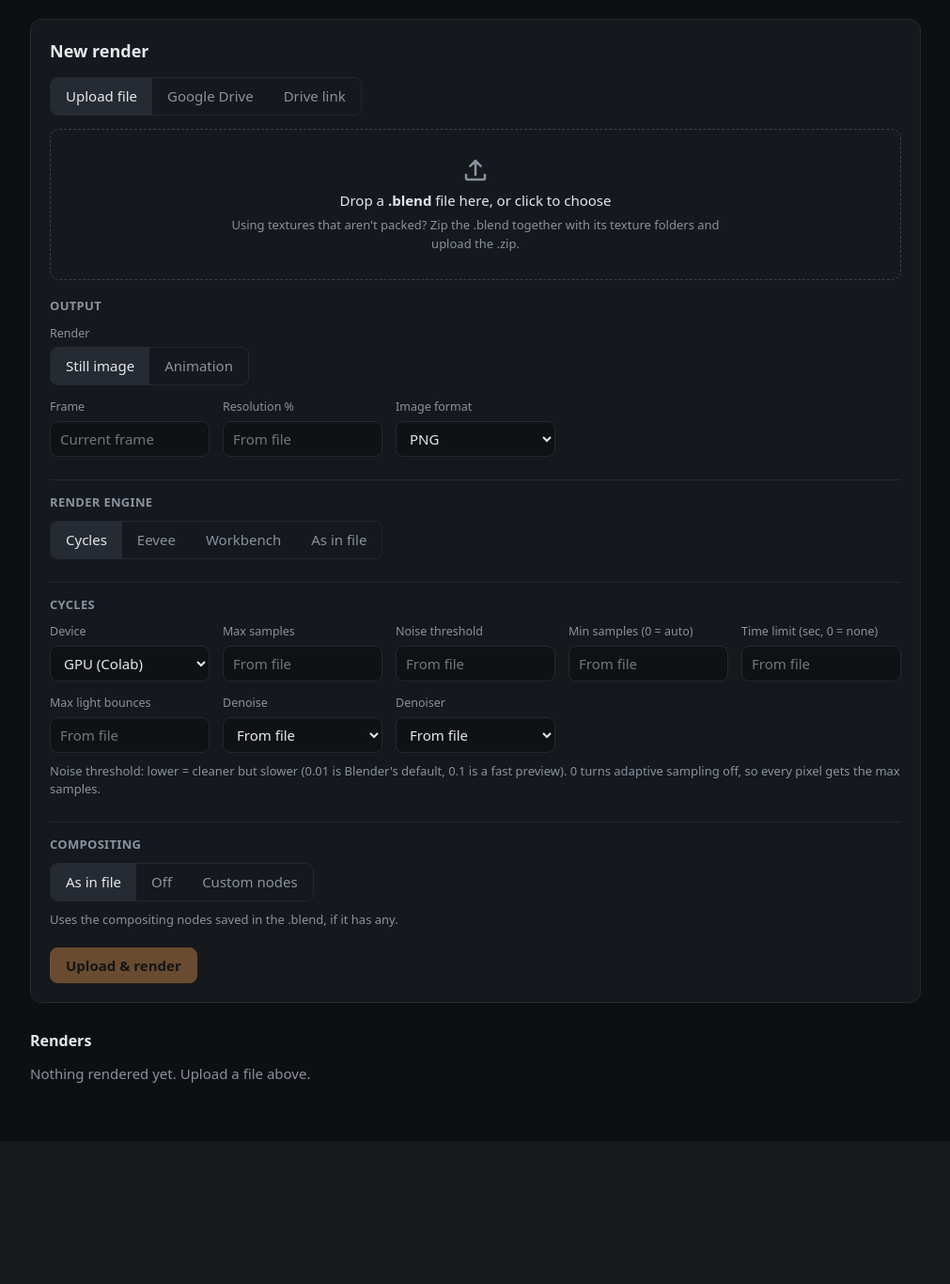
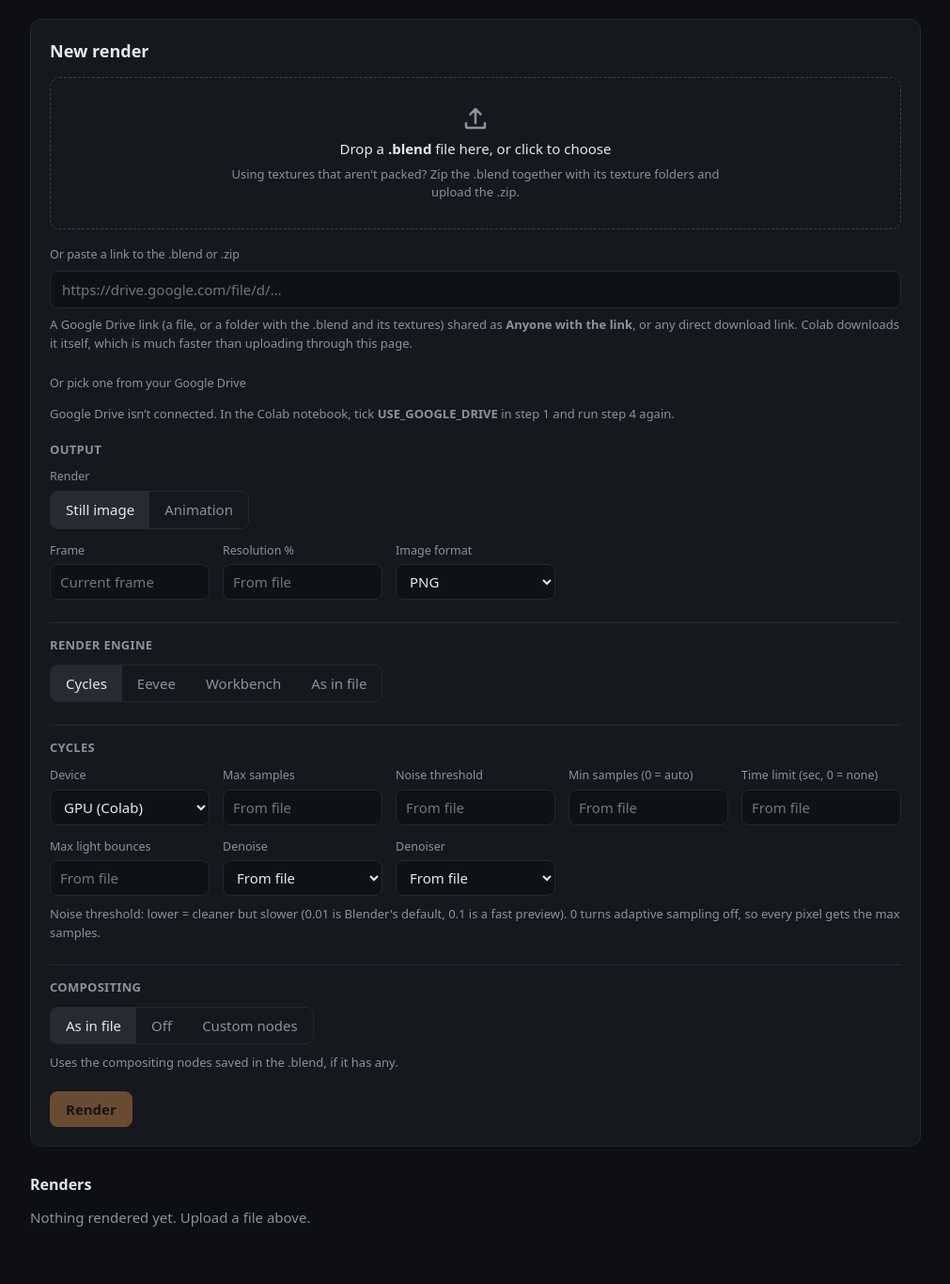
Before and after one commit to DCLEGEND2026/BlenderRender, a Flask app: page / in a window 1280 px wide. Shown: the part 64-1430 px from the top of the page at 94% size, without its empty margins (134-1145 px from the left). Before the commit the page ends 1216 px from the top, so only its background shows below. Run offline with Flask 3, Linux system fonts and the light colour scheme; data that the repository does not hold is empty.

Commit message:
Render again, one place to pick the file, Blend files folder on Drive
- Render again on a render's card puts its settings in the form and uses
  the same file (hard links for uploads, the Drive file itself for Drive
  files), so a changed setting needs no new upload. Custom nodes built
  for the render are kept.
- The Upload / Google Drive / Drive link tabs are gone: the drop zone, a
  link box and the Drive file list sit together, and choosing one clears
  the others.
- The link box takes Google Drive file and folder links and any direct
  download link (Dropbox links are fixed up to download). A file saved
  without .blend / .zip is recognised by its content; a web page gives a
  clear error.
- The notebook makes My Drive/BlenderRender/Blend files for files to
  render and .../Renders for step 5. The list refreshes when you come
  back to the tab.
- Open compositor shows on a Custom nodes render right away, not only
  after the first frame.

```diff
--- a/app/server.py
+++ b/app/server.py
@@ -226,21 +226,27 @@ def drive_path(rel):
     return path if path.lower().endswith((".blend", ".zip")) else None
 
 
-def drive_link(url):
-    """(gdown URL, is a folder) for a Google Drive share link, or None if it isn't one."""
+def file_link(url):
+    """(URL to download, is a Drive folder, from Google Drive) for a link from the page, or None.
+    Google Drive share links (files and folders) and direct download links both work."""
     try:
         u = urlparse(str(url).strip())
     except ValueError:
         return None
-    if u.scheme not in ("http", "https") or u.hostname not in DRIVE_HOSTS:
+    if u.scheme not in ("http", "https") or not u.hostname:
         return None
-    parts = [p for p in u.path.split("/") if p]
-    if "folders" in parts and parts.index("folders") + 1 < len(parts):
-        fid = parts[parts.index("folders") + 1]
-        return ("https://drive.google.com/drive/folders/" + fid, True) if RE_DRIVE_ID.match(fid) else None
-    fid = parts[parts.index("d") + 1] if "d" in parts and parts.index("d") + 1 < len(parts) else \
-        (parse_qs(u.query).get("id") or [""])[0]
-    return ("https://drive.google.com/uc?id=" + fid, False) if RE_DRIVE_ID.match(fid) else None
+    if u.hostname in DRIVE_HOSTS:
+        parts = [p for p in u.path.split("/") if p]
+        if "folders" in parts and parts.index("folders") + 1 < len(parts):
+            fid = parts[parts.index("folders") + 1]
+            return ("https://drive.google.com/drive/folders/" + fid, True, True) if RE_DRIVE_ID.match(fid) else None
+        fid = parts[parts.index("d") + 1] if "d" in parts and parts.index("d") + 1 < len(parts) else \
+            (parse_qs(u.query).get("id") or [""])[0]
+        return ("https://drive.google.com/uc?id=" + fid, False, True) if RE_DRIVE_ID.match(fid) else None
+    if u.hostname.endswith("dropbox.com"):  # a share link opens a web page unless dl=1
+        query = [q for q in u.query.split("&") if q and not q.startswith("dl=")] + ["dl=1"]
+        return (u._replace(query="&".join(query)).geturl(), False, False)
+    return (u.geturl(), False, False)
 
 
 # ---- Jobs ------------------------------------------------------------------------
@@ -268,11 +274,22 @@ def create_job():
             return jsonify(job=jobs.create_from_drive(path, opts).to_dict())
         except ValueError as e:
             return jsonify(error=str(e)), 400
-    if "drive_url" in body:
-        link = drive_link(body["drive_url"])
+    if "url" in body:
+        link = file_link(body["url"])
         if not link:
-            return jsonify(error="Paste a Google Drive link to a file or folder (drive.google.com/...)"), 400
-        return jsonify(job=jobs.create_from_link(link[0], link[1], opts).to_dict())
+            if any(h in str(body["url"]) for h in DRIVE_HOSTS):
+                return jsonify(error="That Google Drive link isn't to a file or folder. Use Share → Copy link "
+                                     "on the file (or the folder) itself."), 400
+            return jsonify(error="That doesn't look like a link. Paste the whole thing, starting with https://"), 400
+        return jsonify(job=jobs.create_from_link(*link, opts=opts).to_dict())
+    if "again" in body:  # the same file as an earlier render, with new settings
+        old = get_job(str(body["again"]))
+        if opts["compositing"]["mode"] == "custom" and old.custom_compositing():
+            opts["compositing"] = old.opts["compositing"]  # keep the nodes built for it
+        try:
+            return jsonify(job=jobs.create_again(old, opts).to_dict())
+        except ValueError as e:
+            return jsonify(error=str(e)), 400
     upload_id = str(body.get("upload_id", ""))
     filename = os.path.basename(str(body.get("filename", "")))
     path = os.path.join(UPLOAD_DIR, upload_id + ".part")
--- a/app/static/app.js
+++ b/app/static/app.js
@@ -73,8 +73,15 @@
         drop.classList.add('has');
         dropMain.textContent = f.name;
         dropSub.textContent = size(f.size) + ' · click to choose another file';
-        syncSource();
+        use('upload');
         showMsg('');
+    }
+    function clearFile() {
+        chosen = null;
+        fileInput.value = '';
+        drop.classList.remove('has');
+        dropMain.innerHTML = 'Drop a <b>.blend</b> file here, or click to choose';
+        dropSub.textContent = 'Using textures that aren’t packed? Zip the .blend together with its texture folders and upload the .zip.';
     }
     fileInput.addEventListener('change', function () { setFile(fileInput.files[0]); });
     ['dragenter', 'dragover'].forEach(function (ev) {
@@ -103,31 +110,50 @@
     });
     syncForm();
 
-    // ---- Where the file comes from: upload, the mounted Google Drive folder, or a Drive link
+    // ---- Where the file comes from ------------------------------------------------
+    // An upload, a link, or a file in the Google Drive folder: choosing one clears the
+    // others. "Render again" on a render uses that render's file instead.
+    var linkInput = document.getElementById('link'), linkBox = document.getElementById('link-box');
     var driveList = document.getElementById('drive-list'), driveWhere = document.getElementById('drive-where');
-    var driveUrl = document.getElementById('drive-url');
-    var drivePick = null, driveLoaded = false;
+    var driveRefresh = document.getElementById('drive-refresh');
+    var againBox = document.getElementById('again'), sources = document.getElementById('sources');
+    var src = null, drivePick = null, again = null, driveBusy = false;
 
-    function source() { return form.src.value; }
+    function use(which) {
+        src = which;
+        if (which !== 'upload') clearFile();
+        if (which !== 'link') linkInput.value = '';
+        if (which !== 'drive') {
+            drivePick = null;
+            Array.prototype.forEach.call(driveList.querySelectorAll('input'), function (r) { r.checked = false; });
+        }
+        if (which !== 'again') again = null;
+        againBox.hidden = which !== 'again';
+        sources.hidden = which === 'again';
+        linkBox.classList.toggle('has', which === 'link');
+        syncSource();
+    }
     function syncSource() {
-        var src = source();
-        Array.prototype.forEach.call(form.querySelectorAll('[data-src]'), function (el) {
-            el.hidden = el.dataset.src !== src;
-        });
         goBtn.textContent = src === 'upload' ? 'Upload & render' : 'Render';
-        goBtn.disabled = uploading || !(src === 'upload' ? chosen : src === 'drive' ? drivePick : driveUrl.value.trim());
-        if (src === 'drive' && !driveLoaded) loadDrive();
+        goBtn.disabled = uploading || !src;
     }
+    linkInput.addEventListener('input', function () {
+        if (linkInput.value.trim()) { if (src !== 'link') use('link'); }
+        else if (src === 'link') use(null);
+    });
+
     function loadDrive() {
-        driveLoaded = true;
-        driveWhere.textContent = 'Loading your Google Drive folder…';
+        if (driveBusy) return;
+        driveBusy = true;
         api('GET', '/api/drive').then(function (d) {
-            driveList.innerHTML = '';
+            driveRefresh.hidden = !d.enabled;
+            driveList.hidden = !d.enabled;
             if (!d.enabled) {
-                driveWhere.innerHTML = 'Google Drive is not connected. In the Colab notebook, tick <b>USE_GOOGLE_DRIVE</b> in step 1 and run step 4 again.';
+                driveWhere.innerHTML = 'Google Drive isn’t connected. In the Colab notebook, tick <b>USE_GOOGLE_DRIVE</b> in step 1 and run step 4 again.';
                 return;
             }
-            driveWhere.innerHTML = 'Put <b>.blend</b> or <b>.zip</b> files in <b>' + esc(d.folder) + '</b> on Google Drive. A .blend renders right there, so textures next to it work without zipping. New files can take a minute to show up.';
+            driveWhere.innerHTML = 'Put <b>.blend</b> or <b>.zip</b> files in <b>' + esc(d.folder) + '</b> from drive.google.com (much faster than uploading here). A .blend renders right from Drive, so textures next to it work without zipping. New files can take a minute to show up.';
+            driveList.innerHTML = '';
             if (!d.files.length) driveList.appendChild(make('p', 'empty', 'No .blend or .zip files there yet.'));
             d.files.forEach(function (f) {
                 var row = make('label', 'drive-file'), radio = make('input');
@@ -135,19 +161,17 @@
                 radio.name = 'drive_file';
                 radio.value = f.path;
                 radio.checked = f.path === drivePick;
-                radio.addEventListener('change', function () { drivePick = f.path; syncSource(); });
+                radio.addEventListener('change', function () { use('drive'); drivePick = f.path; radio.checked = true; showMsg(''); });
                 var where = f.path.indexOf('/') === -1 ? '' : f.path.slice(0, f.path.lastIndexOf('/')) + ' · ';
                 row.appendChild(radio);
                 row.appendChild(make('span', 'drive-name', f.name));
                 row.appendChild(make('span', 'drive-meta', where + size(f.size) + ' · ' + new Date(f.mtime * 1000).toLocaleString()));
                 driveList.appendChild(row);
             });
-            if (!d.files.some(function (f) { return f.path === drivePick; })) drivePick = null;
-            syncSource();
+            if (src === 'drive' && !d.files.some(function (f) { return f.path === drivePick; })) use(null);
         }).catch(function (err) {
-            driveLoaded = false;
             driveWhere.textContent = 'Could not read Google Drive: ' + err.message;
-        });
+        }).then(function () { driveBusy = false; });
     }
     function make(tag, cls, text) {
         var el = document.createElement(tag);
@@ -155,11 +179,31 @@
         if (text !== undefined) el.textContent = text;
         return el;
     }
-    Array.prototype.forEach.call(form.querySelectorAll('input[name=src]'), function (r) {
-        r.addEventListener('change', function () { showMsg(''); syncSource(); });
-    });
-    document.getElementById('drive-refresh').addEventListener('click', loadDrive);
-    driveUrl.addEventListener('input', syncSource);
+    driveRefresh.addEventListener('click', loadDrive);
+    // Back from adding files on drive.google.com in another tab: show them.
+    window.addEventListener('focus', function () { if (!driveRefresh.hidden) loadDrive(); });
+    loadDrive();
+
+    // "Render again": the form gets that render's settings and uses its file.
+    function startAgain(job) {
+        var o = job.opts;
+        Array.prototype.forEach.call(form.querySelectorAll('input[name], select[name]'), function (el) {
+            if (el.name === 'drive_file') return;
+            var v = el.name === 'comp_mode' ? (o.compositing || {}).mode : o[el.name];
+            var none = v === null || v === undefined;
+            if (el.type === 'radio') { if (!none) el.checked = el.value === String(v); }
+            else if (el.type === 'checkbox') el.checked = o.mode === 'animation' ? !!o.video : true;
+            else if (el.tagName === 'SELECT') el.value = none ? (el.querySelector('option[value=file]') ? 'file' : el.options[0].value) : String(v);
+            else el.value = none ? '' : v;
+        });
+        syncForm();
+        use('again');
+        again = job;
+        document.getElementById('again-name').textContent = job.name;
+        showMsg('');
+        form.closest('.card').scrollIntoView({ behavior: 'smooth', block: 'start' });
+    }
+    document.getElementById('again-x').addEventListener('click', function () { use(null); });
     syncSource();
 
     // Every visible setting; empty boxes and "From file" are left out so the .blend's value is kept.
@@ -173,7 +217,6 @@
         });
         o.compositing = { mode: o.comp_mode };
         delete o.comp_mode;
-        delete o.src;
         delete o.drive_file;
         return o;
     }
@@ -219,14 +262,15 @@
     form.addEventListener('submit', function (e) {
         e.preventDefault();
         if (uploading) return;
-        if (source() !== 'upload') {  // the server fetches the file itself
-            var body = source() === 'drive' ? { drive_path: drivePick } : { drive_url: driveUrl.value.trim() };
+        if (!src) return;
+        if (src !== 'upload') {  // the server gets the file itself
+            var body = src === 'drive' ? { drive_path: drivePick } : src === 'link' ? { url: linkInput.value.trim() } : { again: again.id };
             body.options = options();
             uploading = true;
             syncSource();
             showMsg('');
             api('POST', '/api/jobs', body).then(function () {
-                if (source() === 'link') driveUrl.value = '';
+                use(null);
                 poll(true);
             }).catch(function (err) {
                 showMsg(err.message, true);
@@ -236,7 +280,6 @@
             });
             return;
         }
-        if (!chosen) return;
         uploading = true;
         goBtn.disabled = true;
         upBox.hidden = false;
@@ -253,11 +296,7 @@
             return api('POST', '/api/jobs', { upload_id: uploadId, filename: file.name, options: options() });
         }).then(function () {
             upText.textContent = 'Queued';
-            fileInput.value = '';
-            chosen = null;
-            drop.classList.remove('has');
-            dropMain.innerHTML = 'Drop a <b>.blend</b> file here, or click to choose';
-            dropSub.textContent = 'Using textures that aren’t packed? Zip the .blend together with its texture folders and upload the .zip.';
+            use(null);
             poll(true);
         }).catch(function (err) {
             showMsg(err.message, true);
@@ -299,6 +338,7 @@
                 if (!log.hidden) loadLog(job.id, el);
             }
             if (act === 'all') { el._showAll = true; renderGallery(el, el._job); }
+            if (act === 'again') startAgain(el._job);
         });
         return el;
     }
@@ -405,7 +445,9 @@
         }
         el.querySelector('[data-act="cancel"]').hidden = !busy;
         var compLink = el.querySelector('[data-act="comp"]');
-        compLink.hidden = !job.raw_frames;
+        // With Custom nodes it's there from the start: the editor opens once the first frame is done.
+        compLink.hidden = !job.raw_frames && !(comp.mode === 'custom' && busy);
+        el.querySelector('[data-act="again"]').hidden = !job.has_file || job.status === 'preparing';
         compLink.href = '/compositor/' + job.id;
 
         if (el._outputs !== job.outputs.length || el._version !== job.version) {
--- a/app/static/compositor.js
+++ b/app/static/compositor.js
@@ -995,7 +995,7 @@
         if (job.raw_frames) { box.hidden = true; return; }
         box.hidden = false;
         var custom = job.opts.compositing && job.opts.compositing.mode === 'custom';
-        if (!custom) text.textContent = 'This render was made without Custom nodes compositing, so there are no raw frames to work on. Render the file again with Compositing → Custom nodes.';
+        if (!custom) text.textContent = 'This render was made without Custom nodes compositing, so there are no raw frames to work on. Go back to Renders, press Render again on it and pick Compositing → Custom nodes.';
         else if (job.status === 'failed' || job.status === 'cancelled') text.textContent = 'This render ' + job.status + ' before any frame was done.';
         else text.textContent = 'Rendering… the compositor opens as soon as the first frame is done.';
         pmsg.textContent = '';
--- a/app/static/style.css
+++ b/app/static/style.css
@@ -71,11 +71,25 @@ h1 { font-size: 18px; margin: 0 0 14px; }
 .drop-main { font-size: 15px; word-break: break-all; }
 .drop-sub { color: var(--muted); font-size: 13px; max-width: 520px; }
 
-/* Where the file comes from */
-.seg.src { margin-bottom: 14px; }
-.drive, .link { display: flex; flex-direction: column; gap: 10px; }
-.drive-head { display: flex; align-items: flex-start; gap: 12px; }
-.drive-head .hint { flex: 1; margin: 0; }
+/* Where the file comes from: upload, a link, or the Google Drive folder. Using one clears the others. */
+.sources { display: flex; flex-direction: column; gap: 18px; }
+.drive, .link { display: flex; flex-direction: column; gap: 8px; }
+.drive-head { display: flex; align-items: center; justify-content: space-between; gap: 12px; min-height: 30px; }
+.drive .hint { margin: 0; }
+.link.has input { border-color: var(--accent); }
+.again {
+    display: flex;
+    flex-wrap: wrap;
+    align-items: center;
+    justify-content: space-between;
+    gap: 10px 16px;
+    padding: 14px 16px;
+    border: 1.5px solid var(--accent);
+    border-radius: 10px;
+    background: rgba(208, 138, 74, .06);
+}
+.again p { margin: 0; overflow-wrap: anywhere; }
+.card:has(#form) { scroll-margin-top: 76px; }  /* clear of the sticky top bar */
 .drive-list {
     display: flex;
     flex-direction: column;
--- a/app/templates/index.html
+++ b/app/templates/index.html
@@ -20,31 +20,34 @@
   <section class="card">
     <h1>New render</h1>
     <form id="form" autocomplete="off">
-      <div class="seg src" role="tablist">
-        <label><input type="radio" name="src" value="upload" checked><span>Upload file</span></label>
-        <label><input type="radio" name="src" value="drive"><span>Google Drive</span></label>
-        <label><input type="radio" name="src" value="link"><span>Drive link</span></label>
+      <div class="again" id="again" hidden>
+        <p>Rendering <b id="again-name"></b> again with the same file. Change any setting below, then press <b>Render</b>.</p>
+        <button type="button" class="btn sm ghost" id="again-x">Use another file</button>
       </div>
 
-      <div class="drive" data-src="drive" hidden>
-        <div class="drive-head">
-          <span class="hint" id="drive-where">Loading your Google Drive folder…</span>
-          <button type="button" class="btn sm ghost" id="drive-refresh">Refresh</button>
+      <div class="sources" id="sources">
+        <label class="drop" id="drop">
+          <input type="file" id="file" accept=".blend,.zip" hidden>
+          <svg viewBox="0 0 24 24" aria-hidden="true"><path d="M12 16V4m0 0-4.5 4.5M12 4l4.5 4.5M4 16v3a1 1 0 0 0 1 1h14a1 1 0 0 0 1-1v-3" fill="none" stroke="currentColor" stroke-width="2" stroke-linecap="round" stroke-linejoin="round"/></svg>
+          <span class="drop-main" id="drop-main">Drop a <b>.blend</b> file here, or click to choose</span>
+          <span class="drop-sub" id="drop-sub">Using textures that aren't packed? Zip the .blend together with its texture folders and upload the .zip.</span>
+        </label>
+
+        <label class="link" id="link-box">
+          <span class="lbl">Or paste a link to the .blend or .zip</span>
+          <input type="url" id="link" placeholder="https://drive.google.com/file/d/…" inputmode="url" autocomplete="off">
+          <span class="hint">A Google Drive link (a file, or a folder with the .blend and its textures) shared as <b>Anyone with the link</b>, or any direct download link. Colab downloads it itself, which is much faster than uploading through this page.</span>
+        </label>
+
+        <div class="drive" id="drive">
+          <div class="drive-head">
+            <span class="lbl">Or pick one from your Google Drive</span>
+            <button type="button" class="btn sm ghost" id="drive-refresh" hidden>Refresh</button>
+          </div>
+          <p class="hint" id="drive-where">Loading your Google Drive folder…</p>
+          <div class="drive-list" id="drive-list" hidden></div>
         </div>
-        <div class="drive-list" id="drive-list"></div>
       </div>
-
-      <div class="link" data-src="link" hidden>
-        <input type="url" id="drive-url" placeholder="https://drive.google.com/file/d/…" inputmode="url">
-        <p class="hint">Share the file (or a folder with the .blend and its textures) as <b>Anyone with the link</b>, then paste the link. Colab downloads it from Google directly, which is much faster than uploading through this page.</p>
-      </div>
-
-      <label class="drop" id="drop" data-src="upload">
-        <input type="file" id="file" accept=".blend,.zip" hidden>
-        <svg viewBox="0 0 24 24" aria-hidden="true"><path d="M12 16V4m0 0-4.5 4.5M12 4l4.5 4.5M4 16v3a1 1 0 0 0 1 1h14a1 1 0 0 0 1-1v-3" fill="none" stroke="currentColor" stroke-width="2" stroke-linecap="round" stroke-linejoin="round"/></svg>
-        <span class="drop-main" id="drop-main">Drop a <b>.blend</b> file here, or click to choose</span>
-        <span class="drop-sub" id="drop-sub">Using textures that aren't packed? Zip the .blend together with its texture folders and upload the .zip.</span>
-      </label>
 
       <div class="opts">
         <h3 class="group-h">Output</h3>
@@ -165,7 +168,7 @@
         </div>
         <p class="hint wide" data-comp="file">Uses the compositing nodes saved in the .blend, if it has any.</p>
         <p class="hint wide" data-comp="off" hidden>Saves the plain render and skips the file's compositing nodes.</p>
-        <p class="hint wide" data-comp="custom" hidden>Build your own Blender compositor nodes with a live preview: once frames are rendered, press <b>Open compositor</b> on the render. They replace the file's own compositing, and changing them never needs a re-render.</p>
+        <p class="hint wide" data-comp="custom" hidden>Build your own Blender compositor nodes with a live preview. Press <b>Render</b>, then <b>Open compositor</b> on the render's card (it's there straight away; the editor opens as soon as the first frame is done). The nodes replace the file's own compositing, and changing them never needs a re-render.</p>
       </div>
 
       <div class="actions">
@@ -201,6 +204,7 @@
       <a class="btn sm" data-act="zip" hidden>Download all (.zip)</a>
       <a class="btn sm" data-act="video" hidden>Download MP4</a>
       <a class="btn sm" data-act="comp" hidden>Open compositor</a>
+      <button type="button" class="btn sm" data-act="again" hidden>Render again</button>
       <button type="button" class="btn sm" data-act="cancel" hidden>Cancel</button>
       <button type="button" class="btn sm ghost" data-act="log">Show log</button>
       <button type="button" class="btn sm ghost" data-act="delete">Delete</button>
```
Also changed, not shown: app/jobs.py (+64 -12 lines), README.md, 1 other file.
